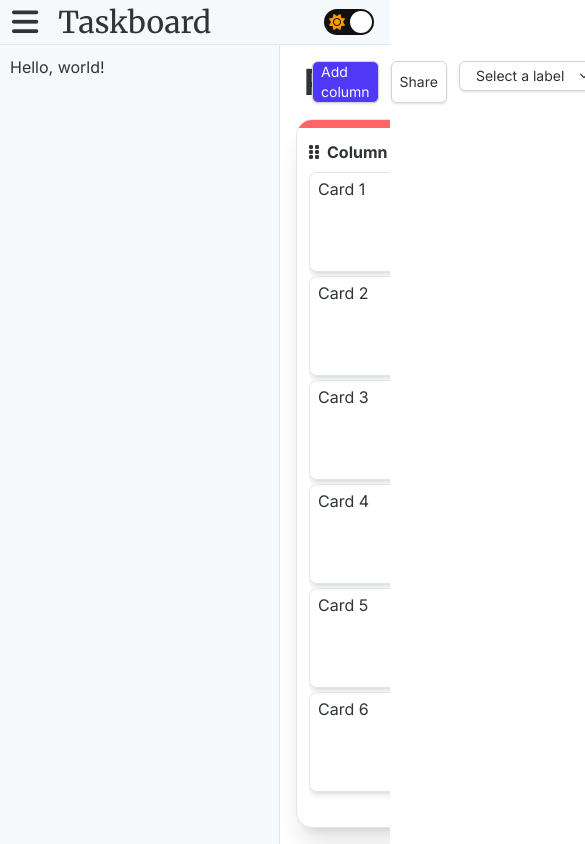
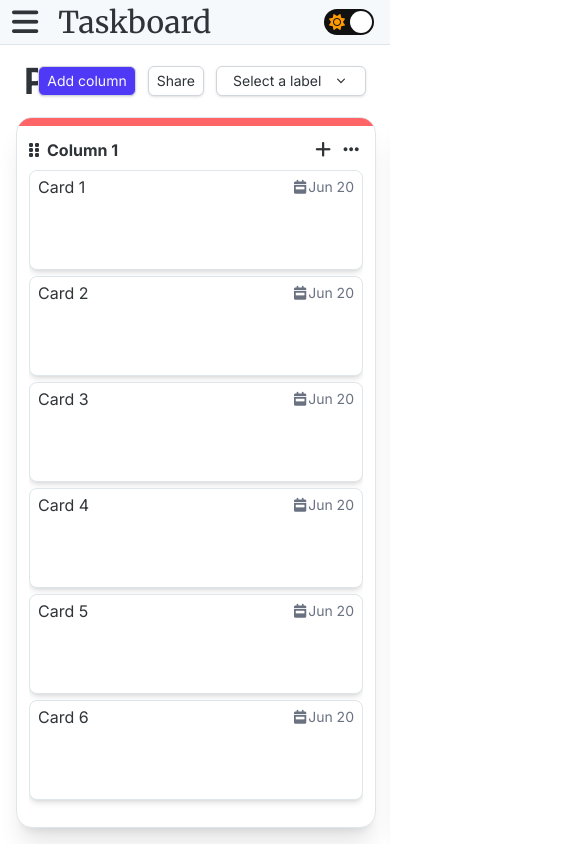
Before and after one commit to prestonyford/collaborate, a React (Vite) app in the folder client/: page / in a window 390 px wide. Shown: the top 844 px of the page, 585 px wide, since content can reach past the window. Built offline with nearby package versions, Linux system fonts and the light colour scheme.

Commit message:
Draggable cards

```diff
--- a/client/src/components/navigation/Sidebar.tsx
+++ b/client/src/components/navigation/Sidebar.tsx
@@ -3,7 +3,7 @@ import { useState } from 'react'
 function Sidebar() {
 	return (
 		<>
-			<div className='w-[280px] h-full border-r border-accent p-normal bg-surface shrink-0'>
+			<div className='w-[280px] h-full border-r border-accent p-normal bg-surface shrink-0 hidden lg:block'>
 				Hello, world!
 			</div>
 		</>
--- a/client/src/pages/board/Board.tsx
+++ b/client/src/pages/board/Board.tsx
@@ -9,19 +9,42 @@ interface Props {
 function Board(props: Props) {
 	const columns = useBoardStore((state) => state.columns);
 	const setColumns = useBoardStore((state) => state.setColumns);
+	const cardSummaries = useBoardStore((state) => state.cardSummaries);
+	const setCardSummary = useBoardStore((state) => state.setCardSummary);
 
 	function onDragEnd(result: DropResult) {
-		if (!result.destination) return;
-		const newColumns = [...columns];
-		const [moved] = newColumns.splice(result.source.index, 1)
-		newColumns.splice(result.destination.index, 0, moved)
-		setColumns(newColumns);
+		const { source, destination, type } = result;
+		if (!destination) return;
+
+		if (type === 'column') {
+			const newColumns = [...columns];
+			const [moved] = newColumns.splice(result.source.index, 1)
+			newColumns.splice(destination.index, 0, moved)
+			setColumns(newColumns);
+		} else if (type === 'card') {
+			const sourceColumn = source.droppableId;
+			const destinationColumn = destination.droppableId;
+
+			const sourceCards = [...cardSummaries[sourceColumn]];
+			const [moved] = sourceCards.splice(source.index, 1);
+
+			const droppedInSameColumn = sourceColumn === destinationColumn;
+			if (droppedInSameColumn) {
+				sourceCards.splice(destination.index, 0, moved);
+				setCardSummary(sourceColumn, sourceCards);
+			} else {
+				const destCards = [...cardSummaries[destinationColumn]];
+				destCards.splice(destination.index, 0, moved);
+				setCardSummary(sourceColumn, sourceCards);
+				setCardSummary(destinationColumn, destCards);
+			}
+		}
 	}
 
 	return (
 		<>
 			<DragDropContext onDragEnd={onDragEnd}>
-				<Droppable droppableId='columns' direction='horizontal'>
+				<Droppable droppableId='board' direction='horizontal' type='column' isCombineEnabled={false}>
 					{(provided: DroppableProvided) => (
 						<div
 							className="pl-2 pr-4 pb-4 h-full w-full flex overflow-x-auto"
--- a/client/src/pages/board/BoardColumn.tsx
+++ b/client/src/pages/board/BoardColumn.tsx
@@ -2,7 +2,7 @@ import { useState } from 'react'
 import ClickyIcon from './ClickyIcon'
 import { useBoardStore } from './BoardStore'
 import CardSummary from './CardSummary'
-import { Draggable } from '@hello-pangea/dnd'
+import { Draggable, Droppable } from '@hello-pangea/dnd'
 import clsx from 'clsx'
 
 interface Props {
@@ -17,7 +17,7 @@ function BoardColumn(props: Props) {
 
 	return (
 		<>
-			<Draggable draggableId={props.columnID} index={props.index}>
+			<Draggable draggableId={`column-${props.columnID}`} index={props.index}>
 				{(provided) => (
 					<div
 						className={clsx(
@@ -38,9 +38,18 @@ function BoardColumn(props: Props) {
 									<ClickyIcon icon="fa-solid fa-ellipsis" />
 								</div>
 							</div>
-							<div className='flex flex-col gap-1 overflow-y-auto [&::-webkit-scrollbar]:hidden basis-0 grow pb-2'>
-								{cardSummaries?.map(card => <CardSummary key={card.id} title={card.title} creationDate={card.creationDate} />)}
-							</div>
+							<Droppable droppableId={props.columnID} type="card">
+								{(provided) => (
+									<div
+										className='flex flex-col overflow-y-auto [&::-webkit-scrollbar]:hidden basis-0 grow pb-1'
+										ref={provided.innerRef}
+										{...provided.droppableProps}
+									>
+										{cardSummaries?.map((card, i) => <CardSummary key={card.id} index={i} cardID={card.id} title={card.title} creationDate={card.creationDate} />)}
+										{provided.placeholder}
+									</div>
+								)}
+							</Droppable>
 						</div>
 					</div>
 				)}
--- a/client/src/pages/board/BoardStore.ts
+++ b/client/src/pages/board/BoardStore.ts
@@ -15,6 +15,7 @@ interface ProjectState {
 	cardSummaries: Record<string, CardSummaryDTO[]>
 	initialize: (projectID: string) => Promise<void>
 	setColumns: (newColumns: ColumnDTO[]) => void
+	setCardSummary: (columnID: string, newCardSummaries: CardSummaryDTO[]) => void
 }
 
 const useBoardStore = create<ProjectState>()(set => ({
@@ -41,6 +42,13 @@ const useBoardStore = create<ProjectState>()(set => ({
 
 	setColumns: (newColumns: ColumnDTO[]) => {
 		set({ columns: newColumns });
+	},
+
+	setCardSummary: (columnID: string, newCardSummaries: CardSummaryDTO[]) => {
+		set(state => ({ cardSummaries: {
+			...state.cardSummaries,
+			[columnID]: newCardSummaries
+		} }));
 	}
 }));
 
--- a/client/src/pages/board/CardSummary.tsx
+++ b/client/src/pages/board/CardSummary.tsx
@@ -1,8 +1,11 @@
 import { useState } from 'react'
 import ClickyIcon from './ClickyIcon'
 import type CardSummaryDTO from '../../model/dto/CardSummaryDTO'
+import { Draggable } from '@hello-pangea/dnd'
 
 interface Props {
+	index: number
+	cardID: string
 	title: string
 	creationDate: number
 }
@@ -13,7 +16,14 @@ function CardSummary(props: Props) {
 
 	return (
 		<>
-			<div className="shadow-md dark:shadow-base-alt rounded-lg bg-base border-accent border-1 py-1 px-2 min-h-[100px]">
+			<Draggable draggableId={`card-${props.cardID}`} index={props.index}>
+				{(provided) => (
+					<div
+						className="shadow-md dark:shadow-base-alt rounded-lg bg-base border-accent border-1 py-1 px-2 min-h-[100px] mb-1.5"
+						ref={provided.innerRef}
+						{...provided.draggableProps}
+						{...provided.dragHandleProps}
+					>
 						<div className='flex justify-between'>
 							<div className=''>{props.title}</div>
 							<div className='text-text-muted text-sm flex items-center'>
@@ -22,6 +32,8 @@ function CardSummary(props: Props) {
 							</div>
 						</div>
 					</div>
+				)}
+			</Draggable>
 		</>
 	)
 }
```
Lines whose indentation alone changed are shown as unchanged.
